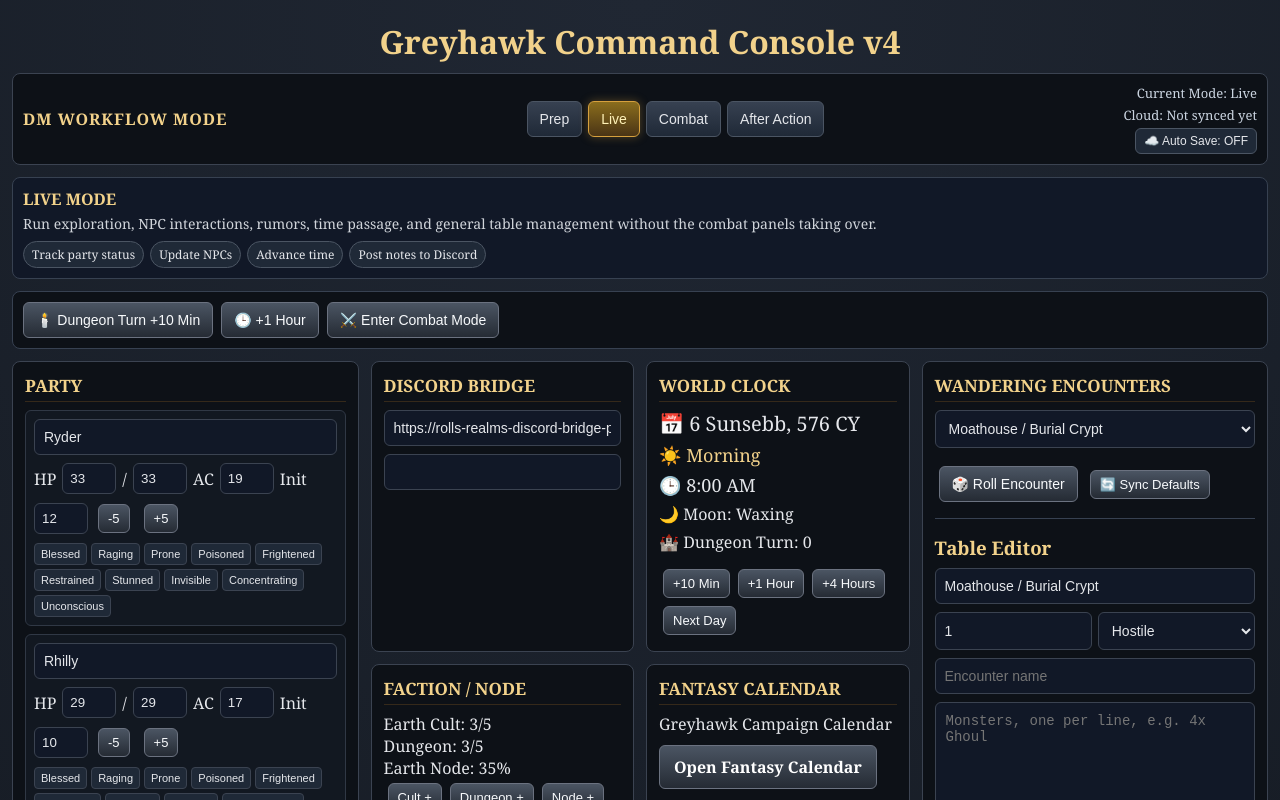
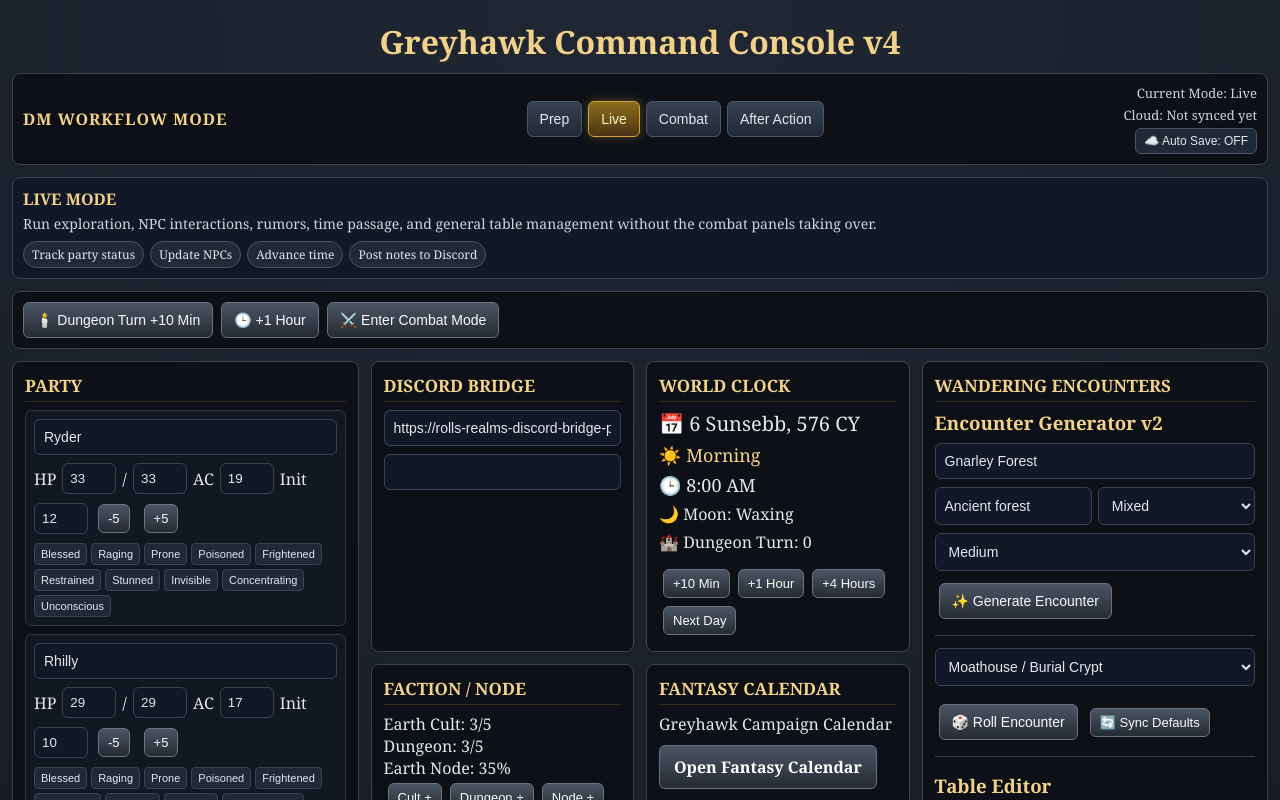
Before and after one commit to hahnfahn-web/greyhawk-console, a React (Vite) app: page / in a window 1280 px wide. Shown: the top 800 px of the page. Built offline with nearby package versions, Linux system fonts and the light colour scheme.

Commit message:
Add Wandering Encounter Generator v2

```diff
--- a/src/App.jsx
+++ b/src/App.jsx
@@ -775,6 +775,12 @@ export default function App() {
     description: "",
     dmNotes: "",
   }));
+  const [wanderingGenerator, setWanderingGenerator] = useState(() => loadSaved("wanderingGenerator", {
+    location: "Gnarley Forest",
+    environment: "Ancient forest",
+    tone: "Mixed",
+    threat: "Medium",
+  }));
   const [savedEncounters, setSavedEncounters] = useState(() =>
     loadSaved("savedEncounters", DEFAULT_ENCOUNTERS)
   );
@@ -811,6 +817,7 @@ export default function App() {
   useEffect(() => localStorage.setItem("wanderingLocation", JSON.stringify(wanderingLocation)), [wanderingLocation]);
   useEffect(() => localStorage.setItem("wanderingResult", JSON.stringify(wanderingResult)), [wanderingResult]);
   useEffect(() => localStorage.setItem("wanderingEditor", JSON.stringify(wanderingEditor)), [wanderingEditor]);
+  useEffect(() => localStorage.setItem("wanderingGenerator", JSON.stringify(wanderingGenerator)), [wanderingGenerator]);
   useEffect(() => localStorage.setItem("savedEncounters", JSON.stringify(savedEncounters)), [savedEncounters]);
 
   const addLog = (msg) =>
@@ -1507,6 +1514,74 @@ export default function App() {
       [wanderingLocation]: (prev[wanderingLocation] || []).filter((entry) => entry.name !== entryName),
     }));
     addLog(`🗑️ Wandering encounter deleted: ${entryName}.`);
+  };
+
+  const chooseRandom = (items) => items[Math.floor(Math.random() * items.length)];
+
+  const generateWanderingEncounter = () => {
+    const location = wanderingGenerator.location.trim() || "Unknown wilds";
+    const environment = wanderingGenerator.environment || "Wilderness";
+    const toneSetting = wanderingGenerator.tone || "Mixed";
+    const threat = wanderingGenerator.threat || "Medium";
+
+    const forceHostile = toneSetting === "Hostile";
+    const forceNonHostile = toneSetting === "Non-Hostile";
+    const hostile = forceHostile ? true : forceNonHostile ? false : Math.random() < 0.55;
+
+    const lower = (location + " " + environment).toLowerCase();
+    let monsterChoices = ["Wolf", "Bandit", "Goblin", "Giant Rat"];
+    let nonHostileNames = ["Lost Traveler", "Old Warning Sign", "Distant Campfire", "Uneasy Animal Omen"];
+    let atmosphere = "The road grows quiet, and every sound seems to travel farther than it should.";
+
+    if (lower.includes("gnarley") || lower.includes("forest")) {
+      monsterChoices = ["Wolf", "Dire Wolf", "Giant Spider", "Goblin", "Cultist Acolyte", "Rootbound Husk"];
+      nonHostileNames = ["The Silent Stag", "Druidic Warning Stones", "A Hunter Who Saw Too Much", "Old Elven Trail-Marker"];
+      atmosphere = "The trees press close, their boughs interlacing overhead until the path feels less like a road and more like a throat.";
+    } else if (lower.includes("marsh") || lower.includes("swamp") || lower.includes("moathouse")) {
+      monsterChoices = ["Ghoul", "Rootbound Husk", "Cultist Acolyte", "Giant Rat", "Giant Frog"];
+      nonHostileNames = ["Shard Resonance", "Sinking Ground", "Whispering Reeds", "Half-Buried Cult Mark"];
+      atmosphere = "Black water trembles in the reeds. Something beneath the mud exhales slowly.";
+    } else if (lower.includes("crypt") || lower.includes("tomb") || lower.includes("burial")) {
+      monsterChoices = ["Ghoul", "Skeleton", "Zombie", "Rootbound Husk"];
+      nonHostileNames = ["Whispering Burial Niche", "Broken Funerary Ward", "Cold Handprint", "Name Scratched in Stone"];
+      atmosphere = "The air turns dry and old. Dust lies thick over the stone, except where something has dragged itself through it.";
+    } else if (lower.includes("road") || lower.includes("hommlet")) {
+      monsterChoices = ["Bandit", "Wolf", "Cultist Acolyte", "Goblin"];
+      nonHostileNames = ["Nervous Merchant", "Broken Cart", "Roadside Shrine", "Farmer with Bad News"];
+      atmosphere = "The road bends through quiet country, but the silence has the watchful quality of a held breath.";
+    }
+
+    const quantityByThreat = threat === "Low" ? [1, 2] : threat === "High" ? [3, 4, 5] : [2, 3, 4];
+    const quantity = chooseRandom(quantityByThreat);
+    const monsterName = chooseRandom(monsterChoices);
+
+    const generated = hostile
+      ? {
+          roll: "Generated",
+          type: "Hostile",
+          name: `${monsterName} Disturbance`,
+          monsters: [{ name: monsterName, quantity }],
+          description: `${atmosphere} Then movement breaks the stillness: ${quantity} shape${quantity > 1 ? "s" : ""} emerge from cover, drawn by hunger, fear, or darker command.`,
+          dmNotes: `Threat: ${threat}. Use terrain from ${environment}. If the party is cautious, allow Perception/Survival checks before initiative. If they are loud or exposed, begin with the monsters in advantageous positions.`,
+        }
+      : {
+          roll: "Generated",
+          type: "Non-Hostile",
+          name: chooseRandom(nonHostileNames),
+          monsters: [],
+          description: `${atmosphere} The party encounters a sign of the region's deeper trouble rather than an immediate attack. Something here hints at danger, memory, or a path not yet taken.`,
+          dmNotes: `Use this as atmosphere, clue, omen, or roleplay beat. Tie it to ${location}, the party's current objective, or the nearest faction threat.`,
+        };
+
+    const payload = {
+      ...generated,
+      die: "—",
+      location,
+      rolledAt: new Date().toLocaleTimeString(),
+    };
+
+    setWanderingResult(payload);
+    addLog(`✨ Generated wandering encounter: ${location} — ${payload.name}.`);
   };
 
   const rollWanderingEncounter = () => {
@@ -2272,6 +2347,9 @@ Earth Node Progress: ${nodeProgress}%`;
               addWanderingMonstersToEncounter={addWanderingMonstersToEncounter}
               wanderingEditor={wanderingEditor}
               setWanderingEditor={setWanderingEditor}
+              wanderingGenerator={wanderingGenerator}
+              setWanderingGenerator={setWanderingGenerator}
+              generateWanderingEncounter={generateWanderingEncounter}
               saveWanderingEntry={saveWanderingEntry}
               editWanderingEntry={editWanderingEntry}
               deleteWanderingEntry={deleteWanderingEntry}
@@ -2678,6 +2756,9 @@ function WanderingEncounterPanel({
   addWanderingMonstersToEncounter,
   wanderingEditor,
   setWanderingEditor,
+  wanderingGenerator,
+  setWanderingGenerator,
+  generateWanderingEncounter,
   saveWanderingEntry,
   editWanderingEntry,
   deleteWanderingEntry,
@@ -2688,6 +2769,43 @@ function WanderingEncounterPanel({
 
   return (
     <Panel title="Wandering Encounters">
+      <div style={wanderingGeneratorStyle}>
+        <h3 style={subHeaderStyle}>Encounter Generator v2</h3>
+        <input
+          style={inputStyle}
+          placeholder="Location, e.g. Gnarley Forest"
+          value={wanderingGenerator.location}
+          onChange={(event) => setWanderingGenerator({ ...wanderingGenerator, location: event.target.value })}
+        />
+        <div style={miniGridStyle}>
+          <input
+            style={inputStyle}
+            placeholder="Environment, e.g. ancient forest"
+            value={wanderingGenerator.environment}
+            onChange={(event) => setWanderingGenerator({ ...wanderingGenerator, environment: event.target.value })}
+          />
+          <select
+            style={inputStyle}
+            value={wanderingGenerator.tone}
+            onChange={(event) => setWanderingGenerator({ ...wanderingGenerator, tone: event.target.value })}
+          >
+            <option>Mixed</option>
+            <option>Hostile</option>
+            <option>Non-Hostile</option>
+          </select>
+        </div>
+        <select
+          style={inputStyle}
+          value={wanderingGenerator.threat}
+          onChange={(event) => setWanderingGenerator({ ...wanderingGenerator, threat: event.target.value })}
+        >
+          <option>Low</option>
+          <option>Medium</option>
+          <option>High</option>
+        </select>
+        <button style={buttonStyle} onClick={generateWanderingEncounter}>✨ Generate Encounter</button>
+      </div>
+
       <select
         style={inputStyle}
         value={wanderingLocation}
@@ -3216,6 +3334,7 @@ const monsterEditorPanelStyle = { marginTop: 14, paddingTop: 12, borderTop: "1px
 const monsterImporterStyle = { marginBottom: 14, paddingBottom: 12, borderBottom: "1px solid #374151" };
 const monsterImportResultsStyle = { marginTop: 8, maxHeight: 220, overflowY: "auto" };
 const wanderingEditorStyle = { marginTop: 12, paddingTop: 12, borderTop: "1px solid #374151" };
+const wanderingGeneratorStyle = { marginBottom: 12, paddingBottom: 12, borderBottom: "1px solid #374151" };
 const wanderingTableListStyle = { marginTop: 12, maxHeight: 260, overflowY: "auto" };
 const logBoxStyle = { maxHeight: 135, overflowY: "auto", fontSize: 13 };
 const linkButtonStyle = { display: "inline-block", textDecoration: "none", color: "#fff", background: "linear-gradient(180deg, #4b5563 0%, #252b34 100%)", border: "1px solid #6b7280", borderRadius: 6, padding: "10px 14px", fontWeight: "bold" };
```
